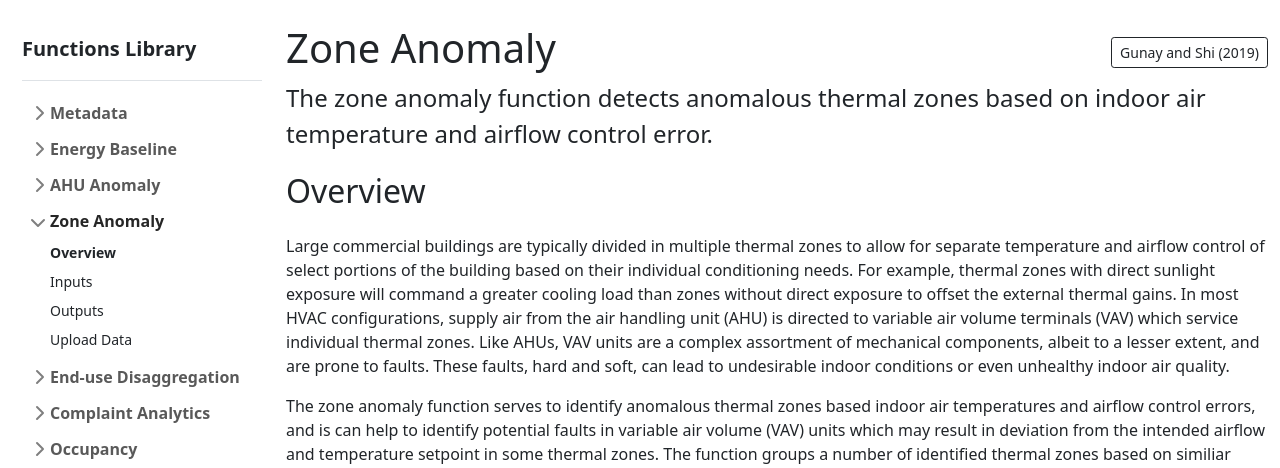
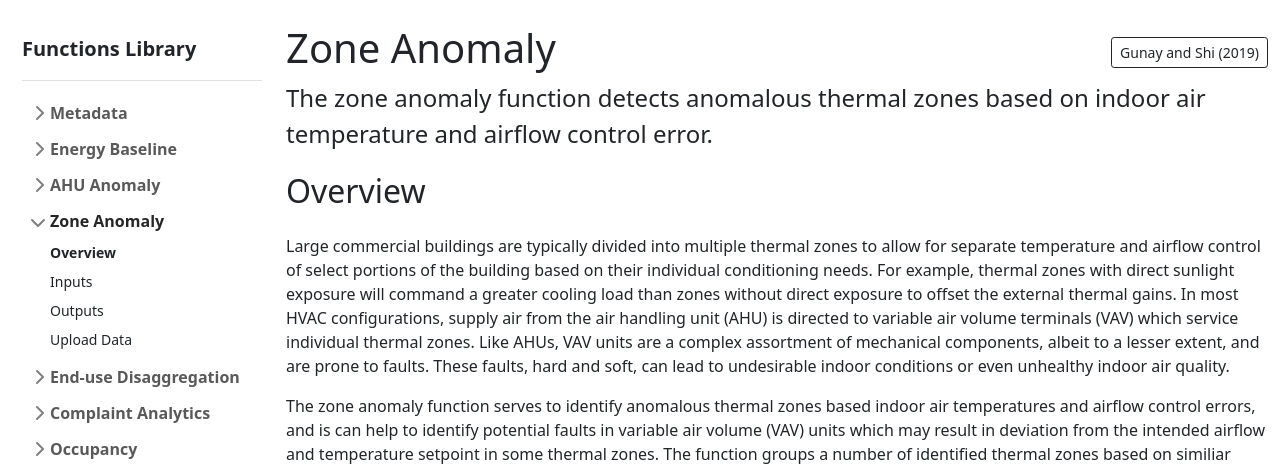
Before and after one commit to Carleton-DBOM-Research-Group/Building_energy_management_toolkit, a Flask app: page /functions/zoneAnomaly in a window 1280 px wide. Shown: the part 72-540 px from the top of the page. Run offline with Flask 2, Linux system fonts and the light colour scheme; some libraries are stand-ins or nearby versions.

Commit message:
Small typo fix

```diff
--- a/templates/functions_zoneAnomaly_overview.html
+++ b/templates/functions_zoneAnomaly_overview.html
@@ -184,7 +184,7 @@
     <div class="d-md-flex flex-md-row align-items-center justify-content-start">
       <p class="h2 pb-3">Overview</p>
     </div>
-    <p class="fs-6">Large commercial buildings are typically divided in multiple thermal zones to allow for separate temperature and airflow control of select portions of the building based on their individual conditioning needs.
+    <p class="fs-6">Large commercial buildings are typically divided into multiple thermal zones to allow for separate temperature and airflow control of select portions of the building based on their individual conditioning needs.
       For example, thermal zones with direct sunlight exposure will command a greater cooling load than zones without direct exposure to offset the external thermal gains. In most HVAC configurations, supply air from the air handling
       unit (AHU) is directed to variable air volume terminals (VAV) which service individual thermal zones. Like AHUs, VAV units are a complex assortment of mechanical components, albeit to a lesser extent, and are prone to faults.
     These faults, hard and soft, can lead to undesirable indoor conditions or even unhealthy indoor air quality.</p>
```
